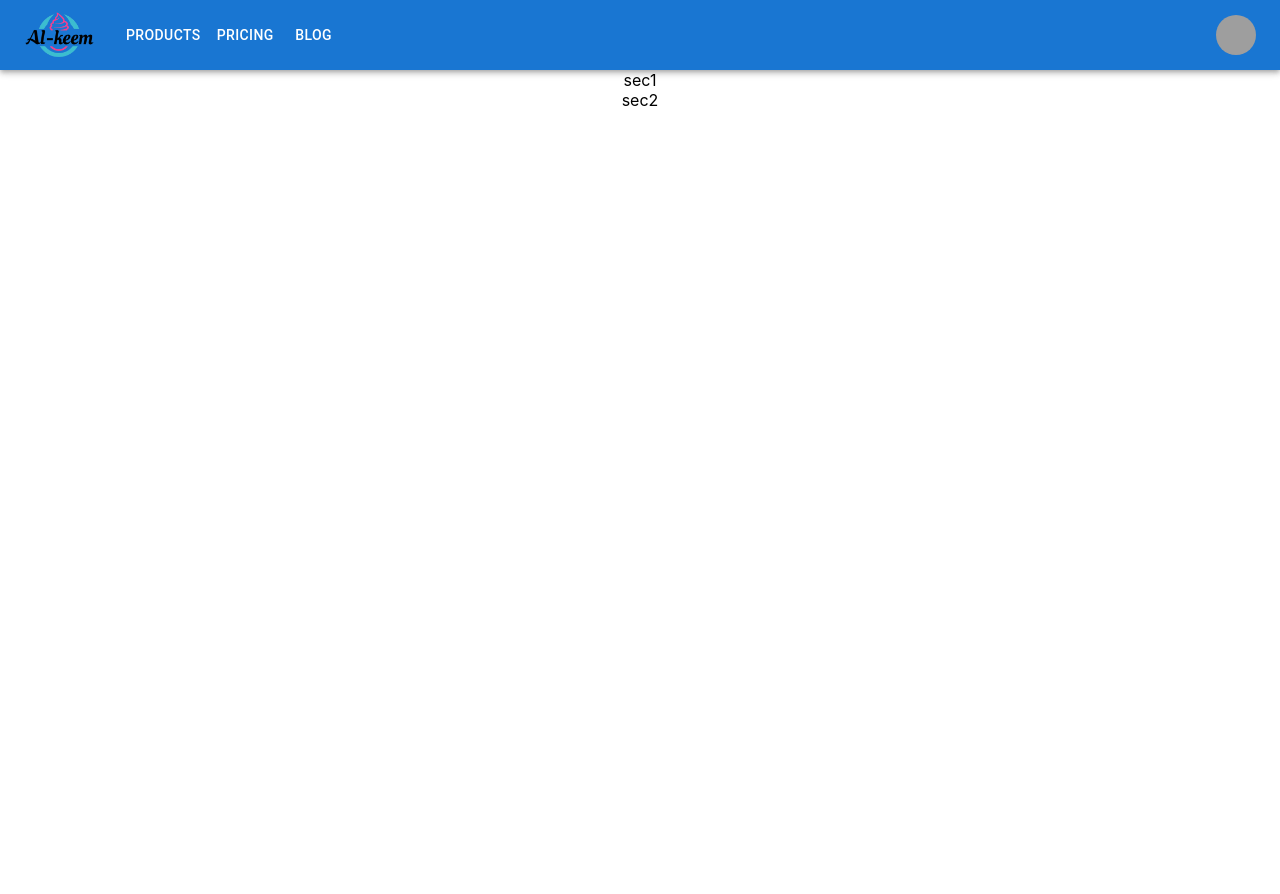
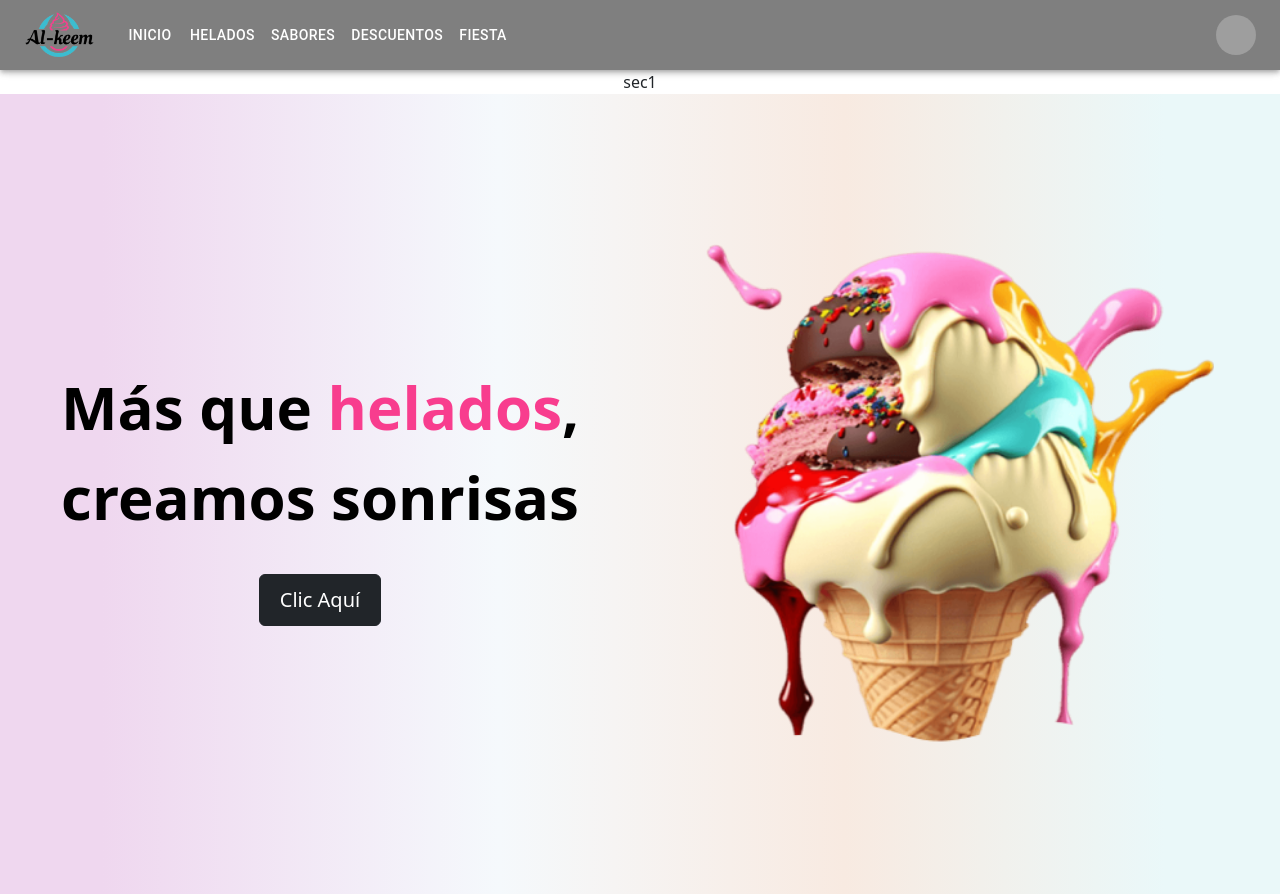
Before and after one commit to al-mr1234/helados, a React (Create React App) app: page / in a window 1280 px wide. Before the commit the page ends 800 px from the top, so only its background shows below. Built offline with nearby package versions, Linux system fonts and the light colour scheme; grey boxes are pictures that could not be loaded.

Commit message:
nav and sec2
organice el nav con sus color y la sec2 tiene el estilo

```diff
--- a/package.json
+++ b/package.json
@@ -10,6 +10,7 @@
     "@testing-library/jest-dom": "^6.6.3",
     "@testing-library/react": "^16.2.0",
     "@testing-library/user-event": "^13.5.0",
+    "bootstrap": "^5.3.3",
     "react": "^19.0.0",
     "react-dom": "^19.0.0",
     "react-scripts": "5.0.1",
--- a/src/components/modulos/nav.jsx
+++ b/src/components/modulos/nav.jsx
@@ -13,7 +13,7 @@
     import MenuItem from '@mui/material/MenuItem';
     import Logok from '../../estilos/img/Logo-AlKeem.png';
 
-    const pages = ['Products', 'Pricing', 'Blog'];
+    const pages = ['Inicio', 'Helados', 'Sabores','Descuentos','Fiesta'];
     const settings = ['Profile', 'Account', 'Dashboard', 'Logout'];
 
     function ResponsiveAppBar() {
@@ -36,7 +36,10 @@
     };
 
     return (
-        <AppBar position="static">
+        <AppBar position="static" sx={{
+            backgroundColor: 'rgba(0, 0, 0, 0.5)',
+            backdropFilter: 'blur(10px)'
+        }}>
         <Container maxWidth="xl">
             <Toolbar disableGutters>
             {/* Logo en pantallas medianas y grandes */}
--- a/src/components/modulos/sec2.jsx
+++ b/src/components/modulos/sec2.jsx
@@ -1,7 +1,28 @@
-import React from 'react'
+import React from "react";
+import "bootstrap/dist/css/bootstrap.min.css"; // Importar Bootstrap
+import "../../estilos/sec2.css"; // Importar CSS personalizado
+import Img1 from "../../estilos/img/sec2.png";
 
-export default function sec2() {
+const CajaConDosDivs = () => {
   return (
-    <div>sec2</div>
-  )
-}
+    <div className="container-fluid d-flex flex-column justify-content-center align-items-center">
+      {/* Contenedor principal con dos cajas */}
+      <div className="row caja-principal d-flex flex-wrap">
+        {/* Caja izquierda */}
+        <div className="col-md-6 col-12 caja-izquierda d-flex flex-column align-items-center justify-content-center">
+          <p className="texto-helado">
+            Más que <span className="color-helado">helados</span>, creamos sonrisas
+          </p>
+          <button className="btn btn-dark mt-3">Clic Aquí</button>
+        </div>
+
+        {/* Caja derecha (se oculta en móviles) */}
+        <div className="col-md-6 col-12 caja-derecha d-none d-md-flex align-items-center justify-content-center">
+          <img src={Img1} className="imagen-responsiva" alt="Helado" style={{ height: '500px', width: 'auto' }} />
+        </div>
+      </div>
+    </div>
+  );
+};
+
+export default CajaConDosDivs;
--- /dev/null
+++ b/src/estilos/sec2.css
@@ -0,0 +1,84 @@
+/* Fondo con degradado */
+.container-fluid {
+    height: 100vh; /* Toda la pantalla */
+    display: flex;
+    justify-content: center;
+    align-items: center;
+    background: linear-gradient(90deg, #EFD7EF 8%, #F5F9FC 39%, #F8EAE1 66%, #EAF8F9 91%);
+    padding: 0; /* Sin márgenes */
+}
+
+/* Contenedor de las dos cajas */
+.caja-principal {
+    width: 100%;
+    height: 80vh; /* Casi toda la pantalla */
+    display: flex;
+    flex-wrap: wrap; /* Permite que las cajas se reorganicen */
+    margin: 0; /* Pegado a los bordes */
+}
+
+/* Estilos para la caja izquierda */
+.caja-izquierda {
+    color: rgb(0, 0, 0);
+    font-size: 60px; /* Tamaño normal */
+    font-weight: bold;
+    text-align: center;
+    padding: 20px;
+    height: 100%;
+    display: flex;
+    flex-direction: column;
+    align-items: center;
+    justify-content: center;
+}
+
+/* Estilos para la palabra "helados" */
+.color-helado {
+    color: #F83D8E; /* Color rosa */
+}
+
+/* Estilos para la caja derecha */
+.caja-derecha {
+
+    color: white;
+    text-align: center;
+    font-size: 24px;
+    font-weight: bold;
+    padding: 20px;
+    height: 100%;
+}
+
+/* Espaciado del botón */
+.caja-izquierda button {
+    margin-top: 20px;
+    font-size: 20px;
+    padding: 10px 20px;
+}
+
+/* Responsive: en pantallas pequeñas, las cajas se apilan y el texto se reduce */
+@media (max-width: 768px) {
+    .caja-principal {
+        height: auto; /* Ajuste automático de altura */
+        flex-direction: column;
+    }
+
+    .caja-izquierda, .caja-derecha {
+        height: 50vh; /* Ocupan la mitad de la pantalla en móviles */
+    }
+
+    /* Reducir el tamaño del texto para que no sobresalga */
+    .texto-helado {
+        font-size: 35px; /* Texto más pequeño */
+    }
+
+    /* Ajustar tamaño del botón */
+    .caja-izquierda button {
+        font-size: 16px;
+        padding: 8px 16px;
+    }
+}
+.imagen-responsiva {
+    max-width: 1000px;
+    height: auto;
+    max-height: 600px;
+    overflow: hidden;
+}
```
Also changed, not shown: src/estilos/img/sec2.png (added), 1 other file (tests, documents, lock files or other folders).
